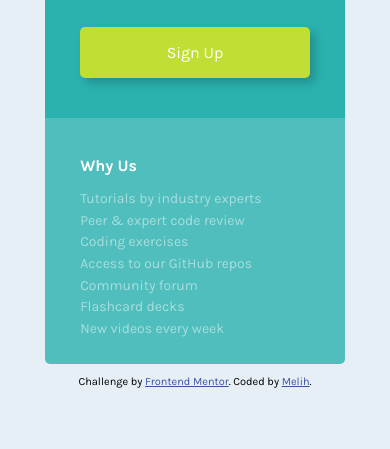
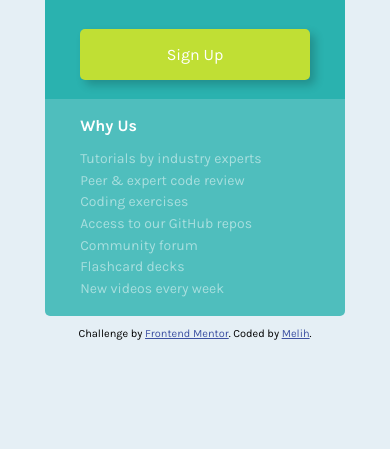
Before and after one commit to MLH3/FM-Single-_price_grid_component, a plain HTML site: page index.html in a window 390 px wide. Shown: the part 411-860 px from the top of the page. Drawn offline with Linux system fonts and the light colour scheme.

Commit message:
html & css uodate

```diff
--- a/style.css
+++ b/style.css
@@ -135,7 +135,12 @@ button:active {
 
 @media screen and (max-width: 700px) {
   body {
+    margin: 0.5rem;
     font-size: 12px;
+  }
+
+  .container {
+    padding: 0.2rem 2.2rem;
   }
   .container1 h1 {
     font-size: 1rem;
@@ -147,6 +152,10 @@ button:active {
 
   .container2 h2 {
     font-size: 1rem;
+  }
+
+  .container3 {
+    padding-bottom: 1rem;
   }
 
   .container3 h2 {
```
